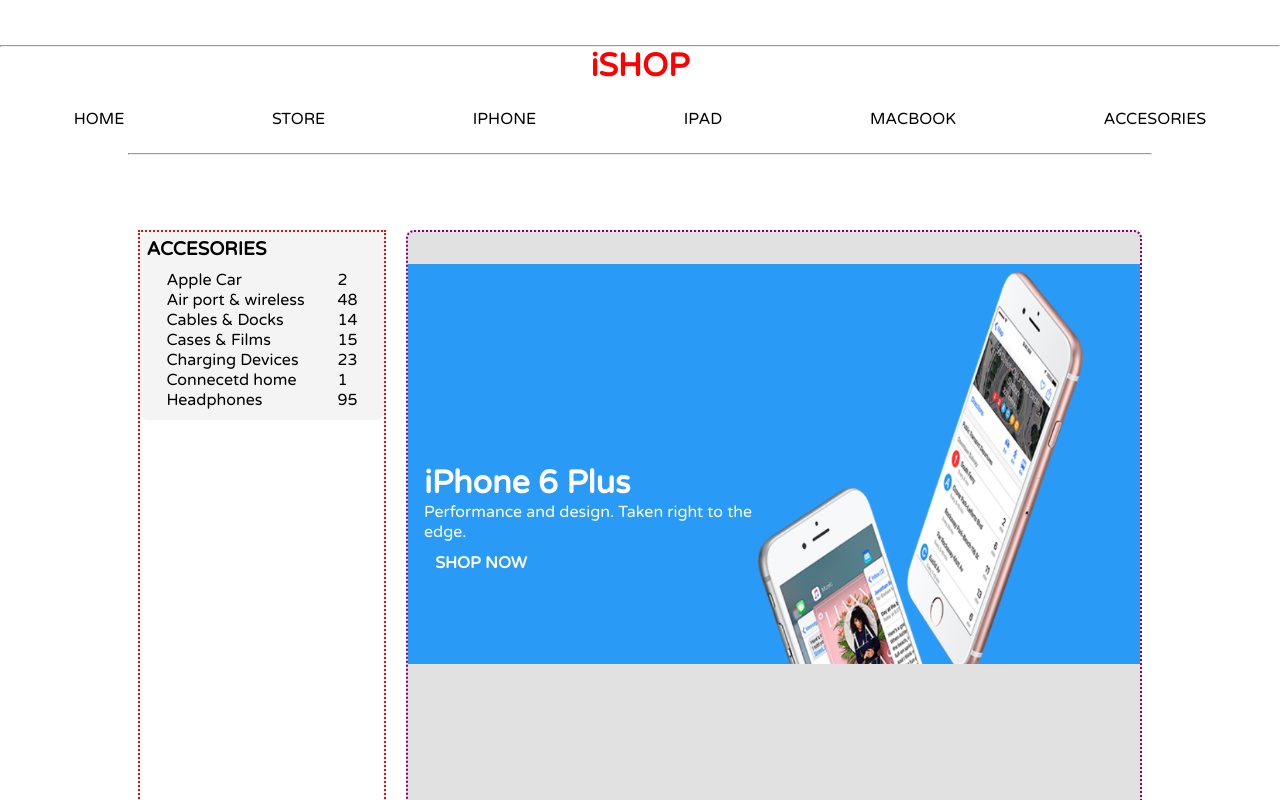
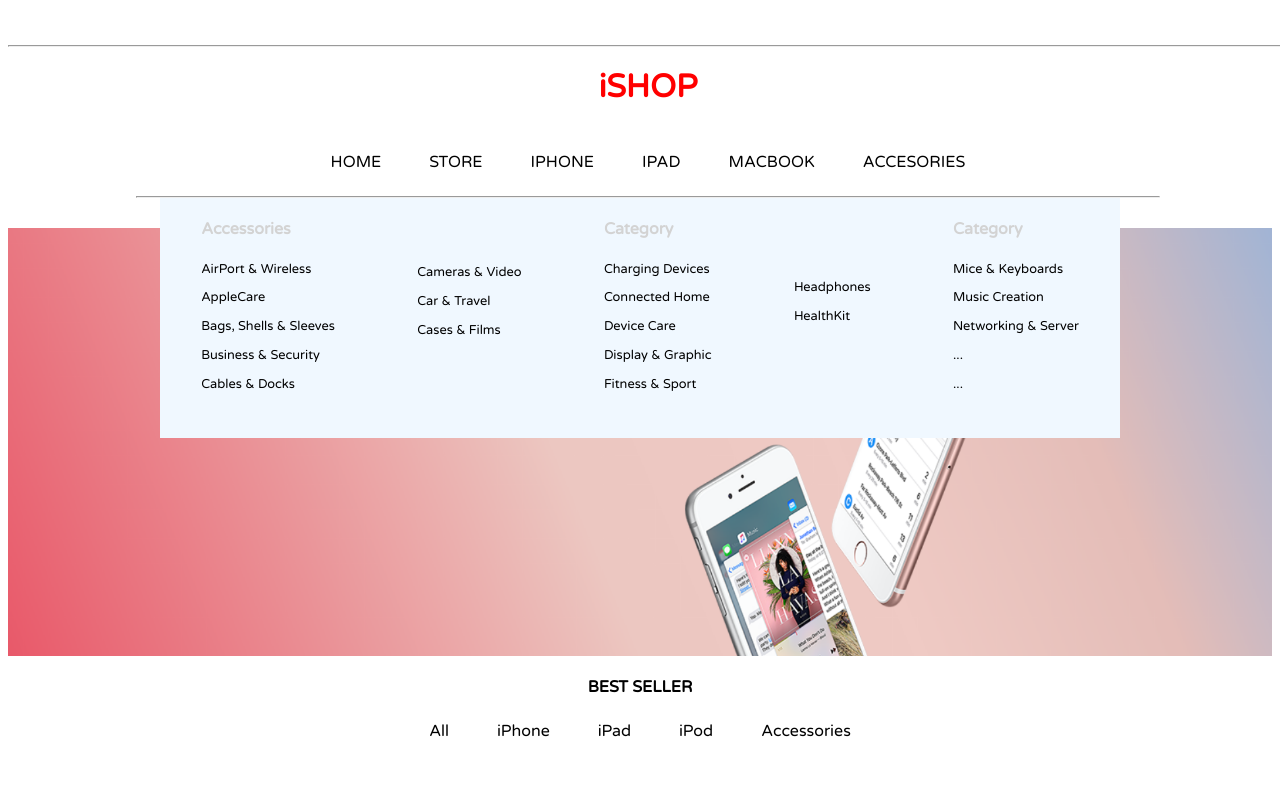
Before and after one commit to PratikshaSurwade/iShop-Mern-App, a React (Create React App) app: page / in a window 1280 px wide. Shown: the top 800 px of the page. Built offline with nearby package versions, Linux system fonts and the light colour scheme; some icons are missing.

Commit message:
Store page hanged the system so removed

```diff
--- a/src/App.js
+++ b/src/App.js
@@ -1,15 +1,14 @@
 import React from "react";
+
+import Heading from "./Navbar/Navbar";
+import Home from "./HomePage/Home";
 import Footer from "./footer/Footer";
-// import Home from "./HomePage/Home";
-import Heading from "./Navbar/Navbar";
-import Store from "./storepage/Store";
 
 function App() {
   return (
   <>
     <Heading />
-    {/* <Home /> */}
-    <Store />
+    <Home />
     <Footer />
   </>
   );
--- a/src/footer/Footer.js
+++ b/src/footer/Footer.js
@@ -2,7 +2,7 @@
 import "./footer.css";
 
 
-export default function Footer() {
+function Footer() {
   return (
     <>
       <hr></hr>
@@ -78,3 +78,4 @@
     </>
   )
 }
+export default Footer;
--- a/src/storepage/Store.js
+++ /dev/null
@@ -1,26 +0,0 @@
-import React from 'react';
-import Iphoneadd from '../HomePage/iphoneadd/iphoneadd';
-// import Itemsstore from './items/Itemsstore';
-import Accesories from './smallSizebar/Accesories';
-import Color from './smallSizebar/Color';
-import "./store.css"
-
-function Store() {
-  return (
-    <>
-        <div className='mainBar'>
-            <div className='smallsidebar'>
-                <Accesories />
-                {/* <Color /> */}
-            </div>
-            <div className='largesidebar'>
-                <Iphoneadd />
-                <div className='storeitemContainer'>
-                </div>
-            </div>
-        </div>
-    </>
-  )
-}
-
-export default Store;
--- a/src/storepage/smallSizebar/Accesories.js
+++ /dev/null
@@ -1,34 +0,0 @@
-import React from 'react';
-import "./sidebar.css";
-
-function Accesories() {
-  return (
-    <>
-        <div className='sidebarHeader'>
-            <h3>ACCESORIES</h3>
-            <div className='elementsContainer'>
-                <div className='elements'>
-                        <p>Apple Car</p>
-                        <p>Air port & wireless</p>
-                        <p>Cables & Docks</p>
-                        <p>Cases & Films</p>
-                        <p>Charging Devices</p>
-                        <p>Connecetd home</p>
-                        <p>Headphones</p>
-                </div>
-                <div className='elements'>
-                        <p>2</p>
-                        <p>48</p>
-                        <p>14</p>
-                        <p>15</p>
-                        <p>23</p>
-                        <p>1</p>
-                        <p>95</p>
-                </div>
-            </div>
-        </div>
-    </>
-  )
-}
-
-export default Accesories
--- a/src/storepage/smallSizebar/Color.js
+++ /dev/null
@@ -1,75 +0,0 @@
-import React from 'react';
-
-function Color() {
-
-  return (
-    <>
-        <div className='sidebarHeader'>
-            <h3>COLOR</h3>
-            <div className='colorize'>
-                {/* <input className='color' type="radio" value="blue" name="panel" style={{ size:"2rem" ,border: "10px dashed red"}} />
-                <input className='color' type="radio" value="red" name="panel" />
-                <input className='color' type="radio" value="black" name="black" />
-                <input className='color' type="radio" value="yellow" name="black" />
-                <input className='color' type="radio" value="pink" name="black" />
-                <input className='color' type="radio" value="grey" name="black" /> */}8
-
-                <input type="radio" class="radio" id="radio-1" name="group"/>
-                    <label for="radio-1"></label>
-                <input type="radio" class="radio" id="radio-2" name="group"/>
-                    <label for="radio-2"></label>
-                <input type="radio" class="radio" id="radio-3" name="group"/>
-                    <label for="radio-3"></label>
-                <input type="radio" class="radio" id="radio-4" name="group"/>
-                    <label for="radio-4"></label>
-            </div>
-        </div>
-    </>
-  )
-}
-export default Color;
-
-// import React, { Component } from 'react'
-
-// export default class Color extends Component {
-//     constructor() {
-//         super();
-//         this.state = {checked: false};
-//         this.handleChange = this.handleChange.bind(this);
-//     }
-
-//     handleChange() {
-//         this.setState({
-//             checked: !this.state.checked
-//         })
-//     }
-//     render() {
-
-//         const styles = {
-//           radioWhite: {
-//             border: "10px solid #90DDD0",
-//           },
-//           radioPink: {
-//             border: "10px solid #EF959D",
-//           },
-//           radioRed: {
-//             border: "10px solid #90DDD0",
-//           }
-//         };
-
-//         // pink on click
-//         styles.radioPink['backgroundColor'] = '#EF959D';
-//         // style={{backgroundColor: this.state.isCheck ? 'red': 'white'}}
-
-//         return (
-//             <>
-//                 <input type="radio" className="circle" name="icing" defaultValue={1} id="white" style={styles.radioWhite} />
-//                 <label class="radio" htmlFor="white"></label>
-//                 <input type="radio" className="circle" name="icing" defaultValue={2} id="pink" style={styles.radioPink} />
-//                 <label class="radio" htmlFor="pink"></label>
-//                 <input type="radio" className="circle" name="icing" defaultValue={3} id="red" style={styles.radioRed} />
-//                 <label class="radio" htmlFor="red"></label>
-//             </>
-//         );
-//       }
-// }
--- a/src/storepage/smallSizebar/sidebar.css
+++ /dev/null
@@ -1,209 +0,0 @@
-.sidebarHeader{
-    background-color:#f5f4f4;
-    border-radius: 0.5rem;
-}
-.sidebarHeader>h3{
-    margin : 0.4rem;
-}
-/* COLOR */
-.colorize{
-    display: flex;
-    justify-content: space-around;
-    margin: 0px 1.5rem;
-}
-/* .color{
-
-} */
-/**/
-
-@keyframes fade {
-    0%, 50% {
-        opacity: 0;
-        transform: scale(0);
-    }
-}
-@keyframes dot-anim {
-    0% {
-        top: -4vw;
-    }
-    50% {
-        top: 4vw;
-    }
-    100% {
-        top: -4vw;
-    }
-}
-@keyframes checked-radio-3 {
-    0% {
-        top: -10vw;
-        transform: scale(0);
-    }
-    100% {
-        top: 0;
-        transform: scale(1);
-    }
-}
-@keyframes unchecked-radio-3 {
-    0% {
-        bottom: 0;
-        transform: scale(1);
-    }
-    100% {
-        bottom: -10vw;
-        transform: scale(0);
-    }
-}
-@keyframes checked-radio-4 {
-    0% {
-        transform: rotate(0) translateY(-4.8vw) scale(.2);
-    }
-    83% {
-        transform: rotate(360deg) translateY(-2.5vw) scale(1);
-        transform-origin: 2vw;
-    }
-    88% {
-        transform: translateY(.6vw) scale(1);
-    }
-    93% {
-        transform: translateY(-.9vw) scale(1);
-    }
-    100% {
-        transform: translateY(0) scale(1);
-    }
-}
-@keyframes unchecked-radio-4 {
-    25% {
-        top: -6.5vw;
-    }
-    50% {
-        top: 9vw;
-    }
-    75% {
-        top: -10vw;
-    }
-    100% {
-        top: -10vw;
-        transform: scale(0);
-    }
-}
-*, *:before, *:after {
-    margin: auto;
-    padding: 0;
-    outline: 0;
-    overflow: hidden;
-    box-sizing: border-box;
-}
-
-.container {
-    width: 100%;
-    height: 100%;
-    animation: fade 1s;
-}
-label {
-    display: inline-block;
-    width: 3rem;
-    height: 3rem;
-    border-radius: 50%;
-    transition: all .2s ease-in-out;
-    animation-timing-function: ease-in-out;
-    animation-iteration-count: infinite;
-    animation-duration: 1.6s;
-    animation-name: dot-anim;
-}
-.radio:checked + label {
-    animation-play-state: paused;
-}
-
-label:hover:before {
-    box-shadow: rgba(0, 0, 0, 0.0784314) 0 0 1vw 0, rgba(0, 0, 0, 0.239216) 0 1vw 1vw 0;
-}
-label:after {
-    content: "";
-    position: absolute;
-    width: 10vw;
-    height: 10vw;
-    background: rgba(255, 255, 255, .5);
-    border-radius: 50%;
-    transform: scale(0);
-}
-.radio:checked + label:after {
-    background: transparent;
-    transition: all .5s;
-    transform: scale(1);
-}
-/**** BLUE Radio button code ****/
-#radio-1 + label {
-    left: -60vw;
-    background: #4285F4;
-    animation-delay: 0s;
-}
-#radio-1 + label:before {
-    transform: scale(0);
-}
-#radio-1:checked + label:before {
-    transform: scale(1);
-    transition: all .4s;
-}
-/**** RED radio button code ****/
-#radio-2 + label {
-    left: -20vw;
-    background: #EA4335;
-    border-color: #EA4335!important;
-    animation-delay: .2s;
-}
-#radio-2:checked + label {
-    background: white;
-    border: 1vw solid;
-    box-shadow: inset rgba(0, 0, 0, 0.117647) 0 0 .6vw 0, inset rgba(0, 0, 0, 0.239216) 0 .6vw .8vw 0;
-    transition: all .2s;
-}
-#radio-2:checked + label:before {
-    width: 5vw;
-    height: 5vw;
-    background: #EA4335;
-    transition: all .4s;
-}
-/* for IE */
-#radio-2:not(:checked) + label:before {
-    width: 8vw;
-    height: 8vw;
-    background: #EA4335;
-    box-shadow: none;
-}
-/**** YELLOW radio button code ****/
-#radio-3 + label {
-    left: 20vw;
-    background: #FBBC05;
-    animation-delay: .4s;
-}
-#radio-3 + label:before {
-    /* background: #E91E63; */
-    transform: scale(0);
-    animation-name: unchecked-radio-3;
-    animation-duration: .2s;
-    animation-timing-function: ease-in-out;
-}
-#radio-3:checked + label:before {
-    animation-name: checked-radio-3;
-    animation-duration: .4s;
-    animation-timing-function: ease-in-out;
-    animation-fill-mode: both;
-}
-/**** GREEN radio button code ****/
-#radio-4 + label {
-    background: #34A853;
-    animation-delay: .6s;
-}
-#radio-4 + label:before {
-    /* background: #8BC34A; */
-    animation: unchecked-radio-4 .5s both;
-}
-#radio-4:checked + label:before {
-    animation-name: checked-radio-4;
-    animation-duration: .6s;
-    animation-timing-function: cubic-bezier(0.22, 0.61, 0.36, 1);
-    animation-fill-mode: both;
-}
-[type="radio"] {
-    display: none;
-}
--- a/src/storepage/store.css
+++ /dev/null
@@ -1,26 +0,0 @@
-.mainBar{
-    display: flex;
-    padding: 0px 10%;
-}
-
-.smallsidebar{
-    flex: 3;
-    border: red dotted 2px;
-    margin : 10px;
-    height: 100vh;
-}
-
-.elementsContainer{
-    display: flex;
-    justify-content: space-between;
-    margin: 10px;
-}
-
-.largesidebar{
-    flex: 9;
-    border: purple  dotted 2px;
-    height: 100vh;
-    margin : 10px;
-    background-color:#e1e1e1;
-    border-radius: 0.5rem;
-}
```
Also changed, not shown: src/storepage/items/Itemsstore.js (deleted, +0 -16 lines), src/storepage/smallSizebar/Prices.js (deleted, +0 -15 lines), src/storepage/smallSizebar/Brand.js (deleted).
